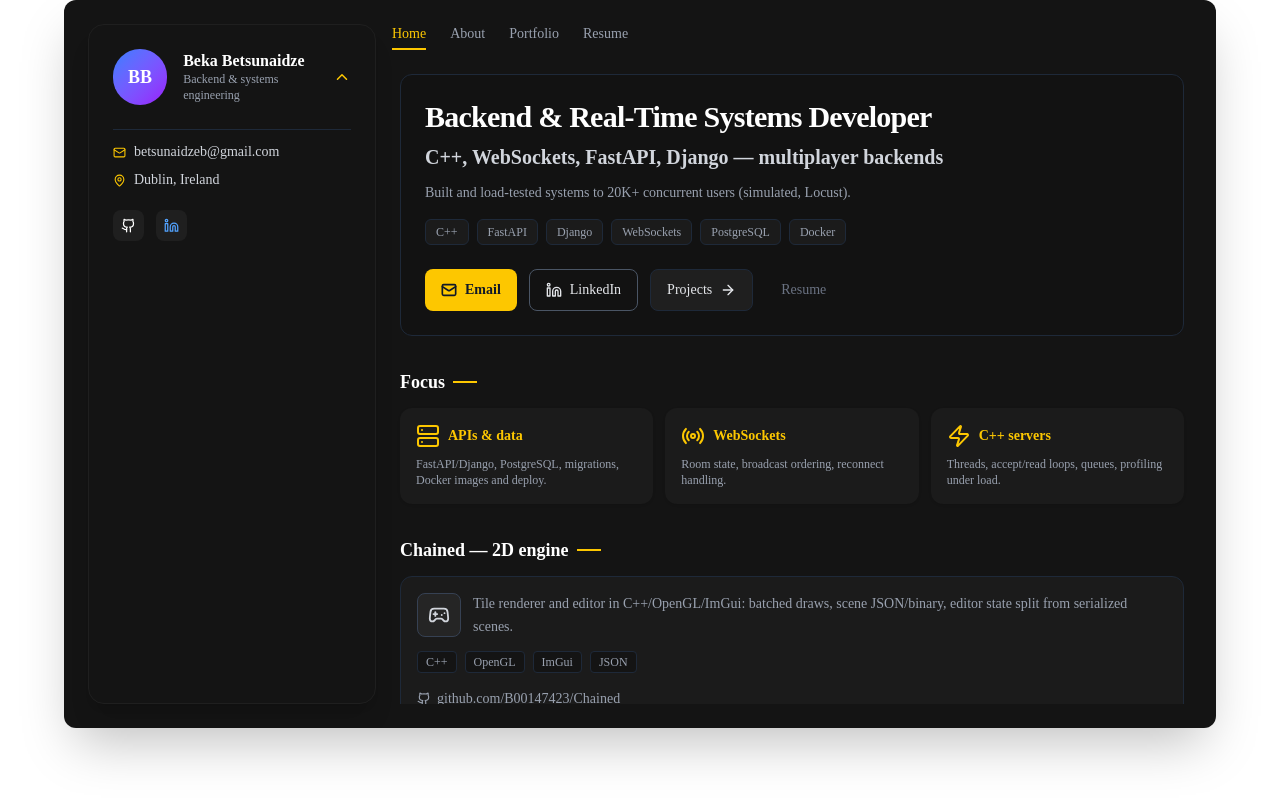
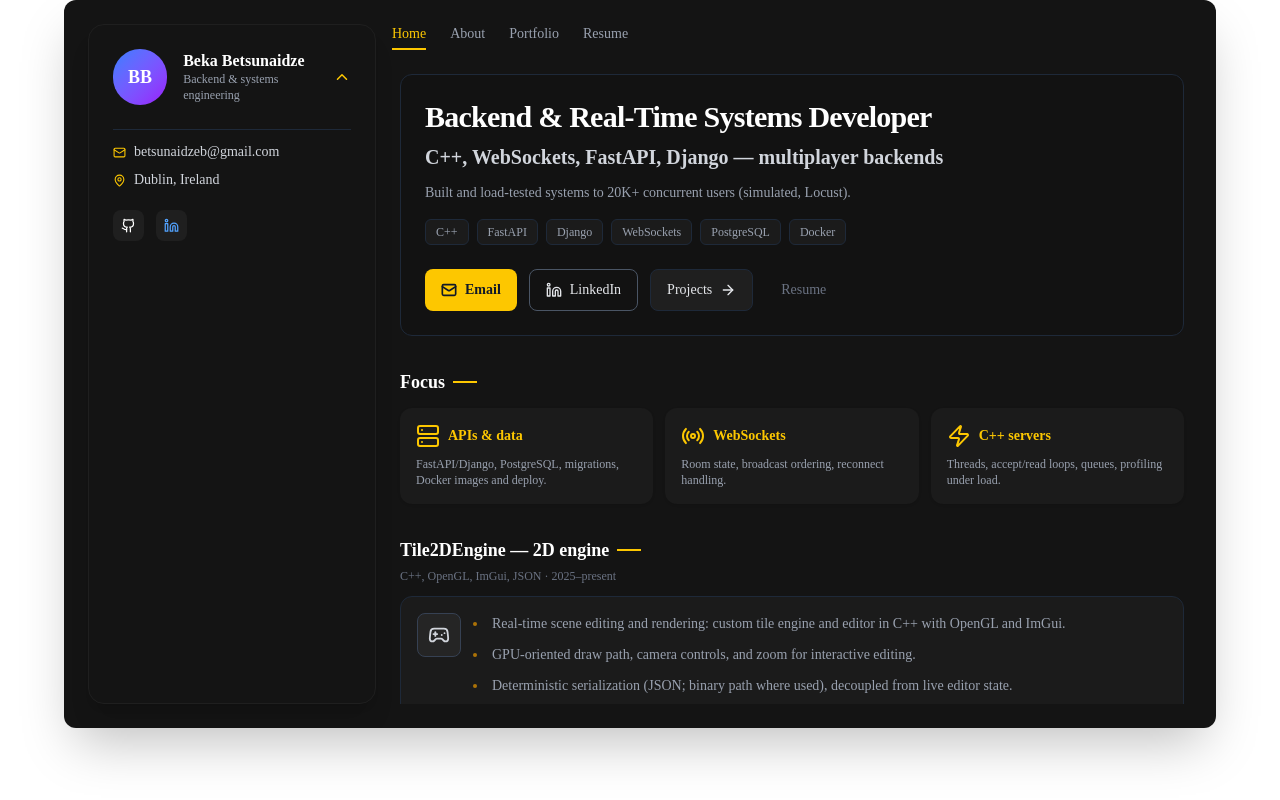
Before and after one commit to B00147423/beka-betsunaidze, a Next.js app: page / in a window 1280 px wide. Built offline with nearby package versions, Linux system fonts and the light colour scheme.

Commit message:
updated home page

```diff
--- a/src/components/HomeContent.jsx
+++ b/src/components/HomeContent.jsx
@@ -112,19 +112,32 @@ export default function HomeContent({
       </section>
 
       <section>
-        <h2 className="text-lg font-bold mb-3 flex items-center gap-2 text-white">
-          Chained — 2D engine
+        <h2 className="text-lg font-bold mb-1 flex items-center gap-2 text-white">
+          Tile2DEngine — 2D engine
           <div className="w-6 h-0.5 bg-yellow-400" aria-hidden />
         </h2>
+        <p className="text-xs text-gray-500 mb-3">
+          C++, OpenGL, ImGui, JSON · 2025–present
+        </p>
         <div className="bg-[#1b1b1b] p-4 rounded-xl border border-gray-800">
           <div className="flex items-start gap-3 mb-3">
             <div className="w-11 h-11 bg-[#252525] rounded-lg flex items-center justify-center border border-gray-700 shrink-0">
               <Gamepad2 size={22} className="text-gray-300" />
             </div>
-            <p className="text-gray-400 text-sm leading-relaxed">
-              Tile renderer and editor in C++/OpenGL/ImGui: batched draws,
-              scene JSON/binary, editor state split from serialized scenes.
-            </p>
+            <ul className="text-gray-400 text-sm leading-relaxed space-y-2 list-disc list-inside marker:text-yellow-600/80">
+              <li>
+                Real-time scene editing and rendering: custom tile engine and
+                editor in C++ with OpenGL and ImGui.
+              </li>
+              <li>
+                GPU-oriented draw path, camera controls, and zoom for interactive
+                editing.
+              </li>
+              <li>
+                Deterministic serialization (JSON; binary path where used),
+                decoupled from live editor state.
+              </li>
+            </ul>
           </div>
           <div className="flex flex-wrap gap-2">
             {["C++", "OpenGL", "ImGui", "JSON"].map((tech) => (
@@ -137,13 +150,13 @@ export default function HomeContent({
             ))}
           </div>
           <a
-            href="https://github.com/B00147423/Chained"
+            href="https://github.com/B00147423/Tile2DEngine"
             target="_blank"
             rel="noopener noreferrer"
             className="inline-flex items-center gap-1.5 mt-4 text-sm text-gray-400 hover:text-yellow-400 transition-colors"
           >
             <Github size={14} />
-            github.com/B00147423/Chained
+            github.com/B00147423/Tile2DEngine
           </a>
         </div>
       </section>
--- a/src/components/PortfolioContent.jsx
+++ b/src/components/PortfolioContent.jsx
@@ -52,24 +52,24 @@ export default function PortfolioContent() {
       status: "In Progress",
     },
     {
-      title: "Tile2DEngine (Chained)",
-      subtitle: "C++ · OpenGL · ImGui",
+      title: "Tile2DEngine",
+      subtitle: "C++ · OpenGL · ImGui · JSON · 2025–present",
       summary:
-        "OpenGL tile renderer and ImGui editor; scenes load/save as JSON or binary.",
+        "Custom 2D tile engine and ImGui level editor: real-time scene editing, OpenGL rendering, JSON scene serialization.",
       points: [
-        "Batched draws; removed redundant GL state changes on large tile layers.",
-        "Editor state separate from serialized scene files on disk.",
-        "Asset reload: fixed texture handle leaks found under repeat reload.",
+        "Editor + renderer in C++/OpenGL/ImGui for real-time tile placement, camera, and zoom.",
+        "Draw batching and GL state discipline for dense tile layers; interactive frame budget.",
+        "Serialization: JSON (README); editor mutations kept off the serialized scene path until save.",
       ],
       challenge: [
-        "Dense maps issued too many draw calls and GL state toggles per frame.",
-        "Undo and reload could race the draw thread if they wrote the same GPU buffers.",
+        "Dense maps: too many draw calls and GL toggles per frame while editing.",
+        "Undo/reload must not race the render thread or corrupt in-flight GPU resources.",
       ],
       impact: [
-        "Lower frame time on dense maps after batching draws.",
-        "Undo/reload write to staging buffers; render reads a snapshot, not in-flight editor writes.",
+        "Lower frame time on stress maps after batching and fewer redundant state changes.",
+        "Undo/reload use buffers separate from the live draw path so editor state stays consistent.",
       ],
-      github: "https://github.com/B00147423/Chained",
+      github: "https://github.com/B00147423/Tile2DEngine",
       status: "In Progress",
     },
     {
```
